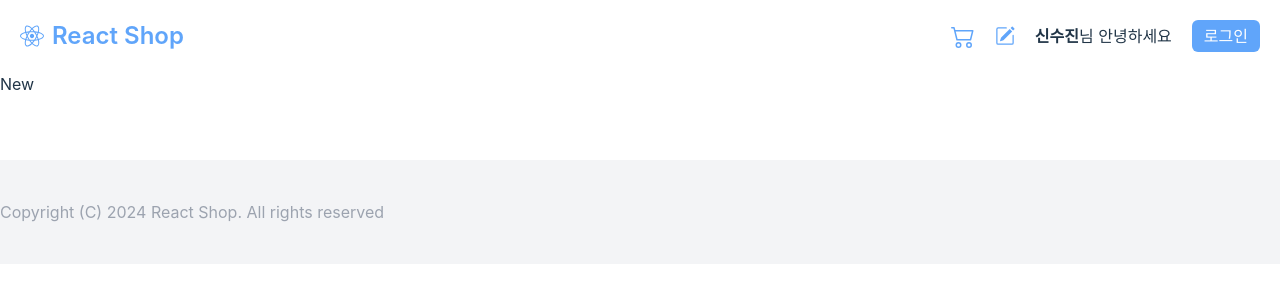
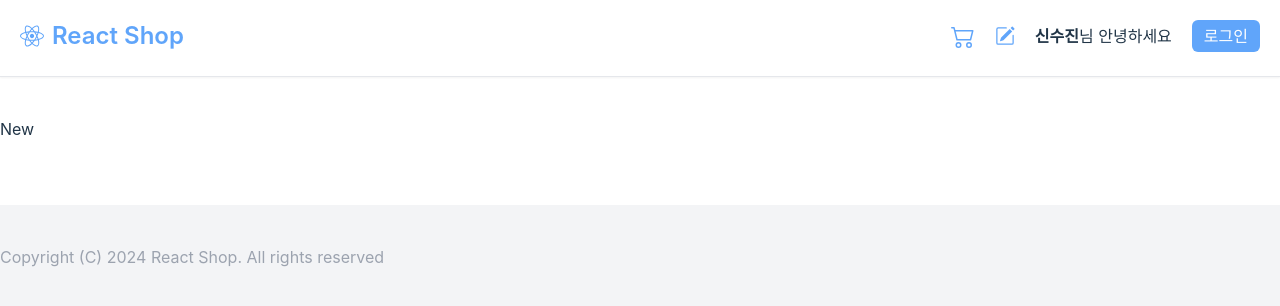
Before and after one commit to ssj5037/react-shop, a React (Vite) app: page /new in a window 1280 px wide. Shown: the top 306 px of the page. Built offline with nearby package versions, Linux system fonts and the light colour scheme.

Commit message:
layout update

```diff
--- a/src/App.jsx
+++ b/src/App.jsx
@@ -1,16 +1,17 @@
-import { Outlet } from "react-router-dom"
-import Header from "./components/Header"
-import Footer from "./components/Footer"
+import { Outlet } from "react-router-dom";
+import Header from "./components/Header";
+import Footer from "./components/Footer";
 
 function App() {
-
   return (
     <>
       <Header />
-      <Outlet />
+      <main className="max-w-screen-xl m-auto">
+        <Outlet />
+      </main>
       <Footer />
     </>
-  )
+  );
 }
 
-export default App
+export default App;
--- a/src/components/Header.jsx
+++ b/src/components/Header.jsx
@@ -5,7 +5,8 @@ import RSButton from "./RSButton";
 
 export default function Header() {
   return (
-    <header className="flex justify-between items-center px-5 my-5 max-w-screen-xl m-auto">
+    <header className="p-5 pb-6 border-b mb-10 shadow-sm">
+      <div className="flex justify-between items-center max-w-screen-xl m-auto">
         <Link
           to="/"
           className="flex items-center justify-center gap-2 text-2xl font-semibold text-blue-400"
@@ -25,6 +26,7 @@ export default function Header() {
           </p>
           <RSButton className="py-1">로그인</RSButton>
         </div>
+      </div>
     </header>
   );
 }
--- a/src/pages/Home.jsx
+++ b/src/pages/Home.jsx
@@ -2,7 +2,7 @@ import ProductCard from "../components/ProductCard";
 
 export default function Home() {
   return (
-    <main>
+    <>
       <section>
         <div className="bg-main-banner bg-cover h-96 flex flex-col justify-center items-center text-white leading-normal text-center font-serif">
           <p className="text-7xl">Shop With Us</p>
@@ -11,7 +11,7 @@ export default function Home() {
           </p>
         </div>
       </section>
-      <section className="max-w-screen-xl flex justify-center items-center m-auto py-5">
+      <section className="flex justify-center items-center py-5">
         <ul className="grid grid-cols-4 gap-5">
           <ProductCard />
           <ProductCard />
@@ -22,6 +22,6 @@ export default function Home() {
           <ProductCard />
         </ul>
       </section>
-    </main>
+    </>
   );
 }
```
Lines whose indentation alone changed are shown as unchanged.
